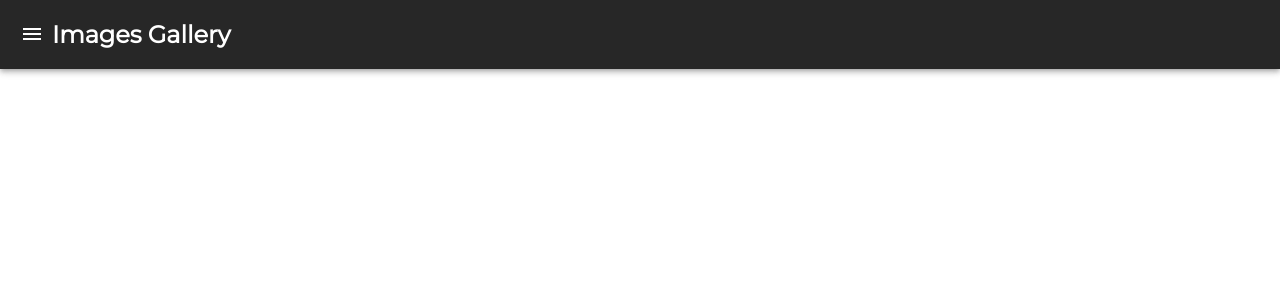
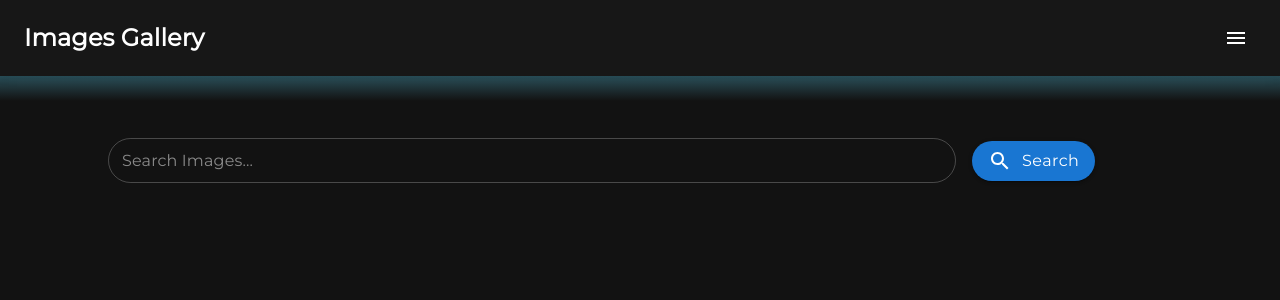
Before and after one commit to k-j-mc/react-python-images-gallery, a React (Create React App) app in the folder frontend/: page / in a window 1280 px wide. Shown: the top 300 px of the page. Built offline with nearby package versions, Linux system fonts and the light colour scheme.

Commit message:
Search input + theme styling

```diff
--- a/frontend/package.json
+++ b/frontend/package.json
@@ -13,6 +13,7 @@
     "@testing-library/user-event": "^13.5.0",
     "react": "^18.2.0",
     "react-dom": "^18.2.0",
+    "react-router-dom": "^6.10.0",
     "react-scripts": "5.0.1",
     "web-vitals": "^2.1.4"
   },
--- a/frontend/src/App.js
+++ b/frontend/src/App.js
@@ -1,15 +1,55 @@
-import { ThemeProvider } from "@mui/material/styles";
+import React, { useState, useEffect } from "react";
+
+import { ThemeProvider, createTheme } from "@mui/material/styles";
+import CssBaseline from "@mui/material/CssBaseline";
 
 import NavBar from "./components/NavBar";
+import SearchBar from "./components/SearchBar";
 
-import theme from "./styling/theme";
 
 const App = () => {
+
+  const [theme, setTheme] = useState("Dark");
+
+  const [searchQuery, setSearchQuery] = useState("");
+
+  const styling = createTheme({
+    palette: {
+      mode: theme.toLowerCase(),
+      primary: {
+        main: "#1976d2",
+      },
+    },
+    typography: {
+      allVariants: {
+        fontFamily: "montserrat",
+        textTransform: "none",
+        fontSize: 16,
+      },
+    },
+    components: {
+      MuiButton: {
+        styleOverrides: {
+          root: {
+            borderRadius: 28,
+          },
+        },
+        },
+    },
+  });
+
+  const handleSearch = () => {
+    console.log(searchQuery)
+  };
+
+
   return (
-    <ThemeProvider theme={theme}>
-      <NavBar title="Images Gallery" />
+    <ThemeProvider theme={styling}>
+      <CssBaseline />
+      <NavBar title="Images Gallery" theme={theme} setTheme={setTheme} />
+      <SearchBar handleSearch={handleSearch} searchQuery={searchQuery} setSearchQuery={setSearchQuery} />
     </ThemeProvider>
   );
-}
+};
 
 export default App;
--- a/frontend/src/components/Icons/index.js
+++ b/frontend/src/components/Icons/index.js
@@ -1,23 +1,20 @@
 import React, { forwardRef } from "react";
 
-import Add from "@mui/icons-material/Add";
-import AddCircleIcon from "@mui/icons-material/AddCircle";
-import BubbleChartIcon from "@mui/icons-material/BubbleChart";
+import CloseIcon from "@mui/icons-material/Close";
+import DarkModeIcon from "@mui/icons-material/DarkMode";
+import LightModeIcon from "@mui/icons-material/LightMode";
 import MenuIcon from "@mui/icons-material/Menu";
-import PictureAsPdfIcon from "@mui/icons-material/PictureAsPdf";
-import RestartAltIcon from "@mui/icons-material/RestartAlt";
-import TroubleshootIcon from "@mui/icons-material/Troubleshoot";
+import Search from "@mui/icons-material/Search";
 
 
 const Icons = {
 
-  Add: forwardRef((props, ref) => <Add {...props} ref={ref} />),
-  AddCircle: forwardRef((props, ref) => <AddCircleIcon {...props} ref={ref} />),
-  BubbleChartIcon: forwardRef((props, ref) => <BubbleChartIcon {...props} ref={ref} />),
-  Menu: forwardRef((props, ref) => <MenuIcon {...props} ref={ref} />),
-  PictureAsPdfIcon: forwardRef((props, ref) => <PictureAsPdfIcon {...props} ref={ref} />),
-  Restart: forwardRef((props, ref) => <RestartAltIcon {...props} ref={ref} />),
-  TroubleshootIcon: forwardRef((props, ref) => <TroubleshootIcon {...props} ref={ref} />),
+  Close: forwardRef((props, ref) => <CloseIcon {...props} ref={ref} />),
+  CloseMenu: forwardRef((props, ref) => <CloseIcon {...props} ref={ref} style={{ color: "#fff" }} />),
+  DarkMode: forwardRef((props, ref) => <DarkModeIcon {...props} ref={ref} />),
+  LightMode: forwardRef((props, ref) => <LightModeIcon {...props} />),
+  Menu: forwardRef((props, ref) => <MenuIcon {...props} ref={ref} style={{ color: "#fff" }} />),
+  Search: forwardRef((props, ref) => <Search {...props} ref={ref} />),
 
 };
 
--- /dev/null
+++ b/frontend/src/components/NavBar/NavMenu.js
@@ -0,0 +1,44 @@
+import React from "react";
+
+import { Link } from "react-router-dom";
+
+import { Divider, Menu, MenuItem } from "@mui/material";
+
+import Icons from "../Icons";
+
+import "./navBar.css";
+
+
+const NavMenu = (props) => {
+
+  const { anchorEl, setAnchorEl, openMenu, theme, setTheme } = props;
+
+  const handleCloseMenu = () => {
+    setAnchorEl(null);
+  };
+
+  return (
+    <Menu
+      anchorEl={anchorEl}
+      open={openMenu}
+      onClose={handleCloseMenu}
+      className="menu"
+      >
+      <MenuItem
+        onClick={() =>
+          setTheme((prevMode) => (prevMode === "Light" ? "Dark" : "Light"))
+        }
+        className="menuItem"
+      >
+        {theme === "Dark" ? (
+          <Icons.DarkMode className="menuIcon" />
+        ) : (
+          <Icons.LightMode className="menuIcon" />
+        )}
+        {theme} theme
+      </MenuItem>
+    </Menu>
+  );
+};
+
+export default NavMenu;
--- a/frontend/src/components/NavBar/index.js
+++ b/frontend/src/components/NavBar/index.js
@@ -1,26 +1,47 @@
-import React from "react";
+import React, { useState } from "react";
 
-import {
-    AppBar,
-    IconButton,
-    Toolbar}
-from "@mui/material/";
+import { AppBar, Box, IconButton, Toolbar } from "@mui/material/";
+
+import NavMenu from "./NavMenu";
 
 import Icons from "../Icons";
 
 
-const NavBar = ({title}) => {
+const NavBar = (props) => {
 
+  const { theme, setTheme, title } = props;
+
+  const [anchorEl, setAnchorEl] = useState(null);
+
+  const openMenu = Boolean(anchorEl);
+
+  const handleOpenMenu = (event) => {
+    setAnchorEl(event.currentTarget);
+  };
 
   return (
-        <AppBar position="static" color="primary">
+    <Box sx={{ flexGrow: 1 }}>
+      <AppBar
+        position="static"
+        className="appBar"
+        sx={{ backgroundColor: "black" }}
+      >
         <Toolbar>
-                <IconButton edge="start" color="inherit">
-                    <Icons.Menu />
+          <h2>{title}</h2>
+          <IconButton onClick={handleOpenMenu} style={{ marginLeft: "auto" }}>
+            {openMenu === false ? <Icons.Menu /> : <Icons.CloseMenu />}
           </IconButton>
-                <h2>{title}</h2>
+          <NavMenu
+            theme={theme}
+            setTheme={setTheme}
+            openMenu={openMenu}
+            anchorEl={anchorEl}
+            setAnchorEl={setAnchorEl}
+          />
         </Toolbar>
       </AppBar>
+      <div className="appBarShadow" />
+    </Box>
   );
 };
 
--- /dev/null
+++ b/frontend/src/components/NavBar/navBar.css
@@ -0,0 +1,21 @@
+.appBarShadow {
+    height: 25px;
+    background: linear-gradient(180deg, rgba(97,219,252,0.3) 0%, rgba(0, 0, 0, 0) 100%);
+}
+
+.menu {
+    margin-top: 18px;
+}
+
+.menuItem {
+    height: 40px;
+}
+
+.menuLink {
+    text-decoration: none;
+    color: inherit;
+}
+
+.menuIcon {
+    margin-right: 15px;
+}
--- /dev/null
+++ b/frontend/src/components/SearchBar/index.js
@@ -0,0 +1,53 @@
+import React from "react";
+
+import { Button, Grid, IconButton, TextField } from "@mui/material";
+
+import Icons from "../Icons";
+
+import "./searchBar.css";
+
+
+const SearchBar = (props) => {
+
+  const { handleSearch, searchQuery, setSearchQuery } = props;
+
+  return (
+    <Grid container spacing={2} className="searchGrid">
+      <Grid item xs={1} />
+      <Grid item xs={8}>
+        <TextField
+          placeholder="Search Images..."
+          value={searchQuery}
+          className="inputRounded"
+          fullWidth
+          autoComplete="off"
+          onChange={(e) => setSearchQuery(e.target.value)}
+          InputProps={{
+            endAdornment: (
+              <>
+                {searchQuery !== "" && (
+                  <IconButton onClick={() => setSearchQuery("")}>
+                    <Icons.Close />
+                  </IconButton>
+                )}
+              </>
+            ),
+          }}
+        />
+      </Grid>
+      <Grid item xs={2}>
+        <Button
+          variant="contained"
+          className="searchButton"
+          onClick={handleSearch}
+        >
+          <Icons.Search className="searchIcon" />
+          Search
+        </Button>
+      </Grid>
+      <Grid item xs={1} />
+    </Grid>
+  );
+};
+
+export default SearchBar;
--- /dev/null
+++ b/frontend/src/components/SearchBar/searchBar.css
@@ -0,0 +1,13 @@
+.searchGrid {
+    padding-top: 40px;
+}
+
+.inputRounded .MuiOutlinedInput-root {
+    border-radius: 200px;
+    height: 45px;
+    margin-top: -3px;
+}
+
+.searchIcon {
+    margin-right: 10px;
+}
--- a/frontend/src/index.js
+++ b/frontend/src/index.js
@@ -1,6 +1,6 @@
 import React from 'react';
 import ReactDOM from 'react-dom/client';
-import './styling/index.css';
+import './css/index.css';
 import App from './App';
 
 const root = ReactDOM.createRoot(document.getElementById('root'));
--- a/frontend/src/styling/theme.js
+++ /dev/null
@@ -1,19 +0,0 @@
-import { createTheme } from "@mui/material/styles";
-
-const theme = createTheme({
-  typography: {
-    allVariants: {
-      fontFamily: "montserrat",
-      textTransform: "none",
-      fontSize: 16,
-    },
-  },
-  palette: {
-    mode: "dark",
-    primary: {
-      main: "#1976d2",
-    },
-  },
-});
-
-export default theme;
```
Also changed, not shown: frontend/src/css/index.css (renamed from frontend/src/styling/index.css), 1 other file (tests, documents, lock files or other folders). Lines whose indentation alone changed are shown as unchanged.
